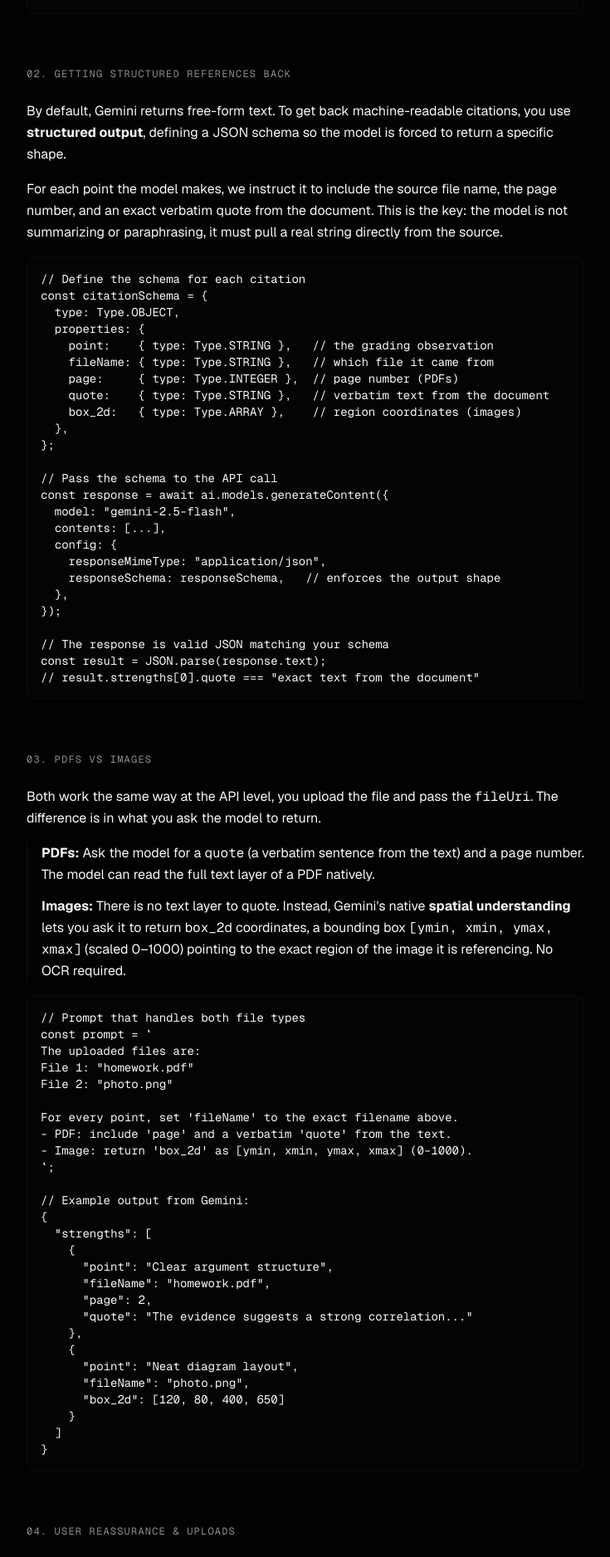
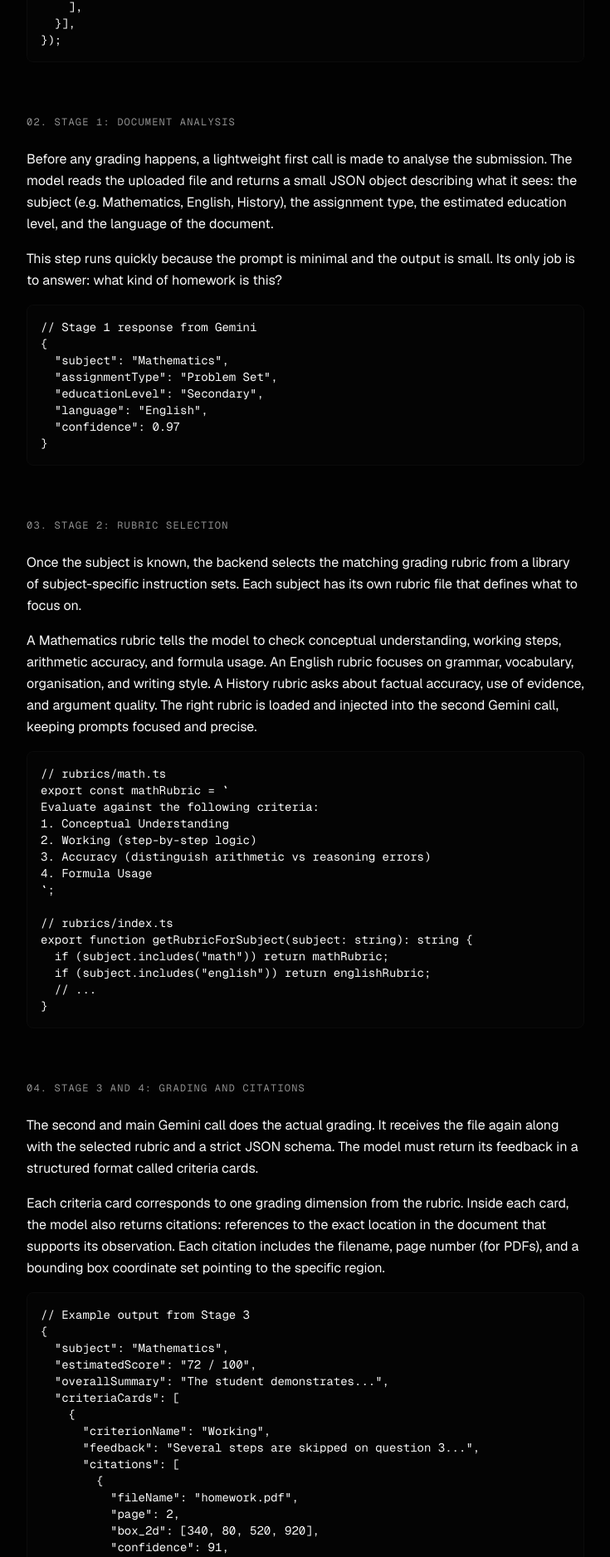
Before and after one commit to aungsh/document-referencing, a Next.js app: page /how-it-works in a window 1280 px wide. Shown: the part 814-2690 px from the top of the page at 83% size, without its empty margins (272-1007 px from the left). Built offline with nearby package versions, Linux system fonts and the light colour scheme.

Commit message:
docs: iupdate how it works

```diff
--- a/app/how-it-works/page.tsx
+++ b/app/how-it-works/page.tsx
@@ -29,42 +29,41 @@ export default function HowItWorks() {
           How it Works
         </h1>
         <p className="text-muted-foreground text-lg leading-relaxed">
-          How to use the Gemini API to analyze documents and get back
-          structured, source-linked responses.
+          A walkthrough of the multi-stage grading pipeline: how documents are analysed, how subjects are detected, and how every piece of feedback gets pinned to an exact location on the page.
         </p>
       </div>
 
       <div className="space-y-16">
+
         {/* 01 */}
         <section>
           <h2 className="text-xs text-muted-foreground font-mono uppercase tracking-widest mb-6">
-            01. The Core Idea
+            01. Uploading and Reading Documents
           </h2>
           <div className="space-y-4 text-foreground leading-relaxed">
             <p>
-              The model reads the document as part of the prompt and generates a
-              response grounded in its contents. You don&apos;t need to extract
-              text yourself or build a RAG pipeline, the model does it natively.
+              When you upload a file, it is sent to the Gemini Files API. Gemini stores a temporary copy and gives back a <code>fileUri</code>. That URI can then be included directly in a prompt as a first-class part, alongside your text instructions.
+            </p>
+            <p>
+              Gemini reads PDFs and images natively. You do not need to extract text, run OCR, or build any preprocessing pipeline. You just pass the file reference and ask your question.
             </p>
           </div>
           <div className="mt-4 bg-muted/30 p-4 rounded-lg overflow-x-auto text-sm font-mono border border-muted">
             <pre>
-              <code>{`// Step 1: Upload the file
+              <code>{`// Upload the file to Gemini's file storage
 const uploadedFile = await ai.files.upload({
   file: tempFilePath,
   config: { mimeType: file.type },
 });
 
-// Step 2: Pass the fileUri into the prompt
+// Reference the file in your prompt
 const response = await ai.models.generateContent({
-  model: "gemini-2.5-flash",
+  model: "gemini-3.1-flash-lite",
   contents: [{
     role: "user",
     parts: [
-      // The document itself — Gemini reads this natively
       { fileData: { fileUri: uploadedFile.uri, mimeType: uploadedFile.mimeType } },
-      // Your instructions
-      { text: prompt },
+      { text: "Your grading instructions here..." },
     ],
   }],
 });`}</code>
@@ -75,50 +74,26 @@ const response = await ai.models.generateContent({
         {/* 02 */}
         <section>
           <h2 className="text-xs text-muted-foreground font-mono uppercase tracking-widest mb-6">
-            02. Getting Structured References Back
+            02. Stage 1: Document Analysis
           </h2>
           <div className="space-y-4 text-foreground leading-relaxed">
             <p>
-              By default, Gemini returns free-form text. To get back
-              machine-readable citations, you use{" "}
-              <strong>structured output</strong>, defining a JSON schema so the
-              model is forced to return a specific shape.
+              Before any grading happens, a lightweight first call is made to analyse the submission. The model reads the uploaded file and returns a small JSON object describing what it sees: the subject (e.g. Mathematics, English, History), the assignment type, the estimated education level, and the language of the document.
             </p>
             <p>
-              For each point the model makes, we instruct it to include the
-              source file name, the page number, and an exact verbatim quote
-              from the document. This is the key: the model is not summarizing
-              or paraphrasing, it must pull a real string directly from the
-              source.
+              This step runs quickly because the prompt is minimal and the output is small. Its only job is to answer: what kind of homework is this?
             </p>
           </div>
           <div className="mt-4 bg-muted/30 p-4 rounded-lg overflow-x-auto text-sm font-mono border border-muted">
             <pre>
-              <code>{`// Define the schema for each citation
-const citationSchema = {
-  type: Type.OBJECT,
-  properties: {
-    point:    { type: Type.STRING },   // the grading observation
-    fileName: { type: Type.STRING },   // which file it came from
-    page:     { type: Type.INTEGER },  // page number (PDFs)
-    quote:    { type: Type.STRING },   // verbatim text from the document
-    box_2d:   { type: Type.ARRAY },    // region coordinates (images)
-  },
-};
-
-// Pass the schema to the API call
-const response = await ai.models.generateContent({
-  model: "gemini-2.5-flash",
-  contents: [...],
-  config: {
-    responseMimeType: "application/json",
-    responseSchema: responseSchema,   // enforces the output shape
-  },
-});
-
-// The response is valid JSON matching your schema
-const result = JSON.parse(response.text);
-// result.strengths[0].quote === "exact text from the document"`}</code>
+              <code>{`// Stage 1 response from Gemini
+{
+  "subject": "Mathematics",
+  "assignmentType": "Problem Set",
+  "educationLevel": "Secondary",
+  "language": "English",
+  "confidence": 0.97
+}`}</code>
             </pre>
           </div>
         </section>
@@ -126,59 +101,32 @@ const result = JSON.parse(response.text);
         {/* 03 */}
         <section>
           <h2 className="text-xs text-muted-foreground font-mono uppercase tracking-widest mb-6">
-            03. PDFs vs Images
+            03. Stage 2: Rubric Selection
           </h2>
           <div className="space-y-4 text-foreground leading-relaxed">
             <p>
-              Both work the same way at the API level, you upload the file and
-              pass the <code>fileUri</code>. The difference is in what you ask
-              the model to return.
+              Once the subject is known, the backend selects the matching grading rubric from a library of subject-specific instruction sets. Each subject has its own rubric file that defines what to focus on.
             </p>
-            <ul className="space-y-3 pl-4 border-l-2 border-muted">
-              <li>
-                <strong>PDFs:</strong> Ask the model for a <code>quote</code> (a
-                verbatim sentence from the text) and a <code>page</code> number.
-                The model can read the full text layer of a PDF natively.
-              </li>
-              <li>
-                <strong>Images:</strong> There is no text layer to quote.
-                Instead, Gemini&apos;s native{" "}
-                <strong>spatial understanding</strong> lets you ask it to return{" "}
-                <code>box_2d</code> coordinates, a bounding box{" "}
-                <code>[ymin, xmin, ymax, xmax]</code> (scaled 0–1000) pointing
-                to the exact region of the image it is referencing. No OCR
-                required.
-              </li>
-            </ul>
+            <p>
+              A Mathematics rubric tells the model to check conceptual understanding, working steps, arithmetic accuracy, and formula usage. An English rubric focuses on grammar, vocabulary, organisation, and writing style. A History rubric asks about factual accuracy, use of evidence, and argument quality. The right rubric is loaded and injected into the second Gemini call, keeping prompts focused and precise.
+            </p>
           </div>
           <div className="mt-4 bg-muted/30 p-4 rounded-lg overflow-x-auto text-sm font-mono border border-muted">
             <pre>
-              <code>{`// Prompt that handles both file types
-const prompt = \`
-The uploaded files are:
-File 1: "homework.pdf"
-File 2: "photo.png"
-
-For every point, set 'fileName' to the exact filename above.
-- PDF: include 'page' and a verbatim 'quote' from the text.
-- Image: return 'box_2d' as [ymin, xmin, ymax, xmax] (0–1000).
+              <code>{`// rubrics/math.ts
+export const mathRubric = \`
+Evaluate against the following criteria:
+1. Conceptual Understanding
+2. Working (step-by-step logic)
+3. Accuracy (distinguish arithmetic vs reasoning errors)
+4. Formula Usage
 \`;
 
-// Example output from Gemini:
-{
-  "strengths": [
-    {
-      "point": "Clear argument structure",
-      "fileName": "homework.pdf",
-      "page": 2,
-      "quote": "The evidence suggests a strong correlation..."
-    },
-    {
-      "point": "Neat diagram layout",
-      "fileName": "photo.png",
-      "box_2d": [120, 80, 400, 650]
-    }
-  ]
+// rubrics/index.ts
+export function getRubricForSubject(subject: string): string {
+  if (subject.includes("math")) return mathRubric;
+  if (subject.includes("english")) return englishRubric;
+  // ...
 }`}</code>
             </pre>
           </div>
@@ -187,22 +135,112 @@ For every point, set 'fileName' to the exact filename above.
         {/* 04 */}
         <section>
           <h2 className="text-xs text-muted-foreground font-mono uppercase tracking-widest mb-6">
-            04. User Reassurance &amp; Uploads
+            04. Stage 3 and 4: Grading and Citations
           </h2>
           <div className="space-y-4 text-foreground leading-relaxed">
             <p>
-              To reassure users, you can show a popup confirming their document
-              was received and display the raw content on screen.{" "}
-              <strong>This is independent of the Gemini API</strong>.
+              The second and main Gemini call does the actual grading. It receives the file again along with the selected rubric and a strict JSON schema. The model must return its feedback in a structured format called criteria cards.
             </p>
             <p>
-              The upload confirmation is standard frontend UI triggered when a
-              file is saved to your database or cloud storage (e.g., S3).
-              Showing the raw document alongside the AI response is then just a
-              matter of rendering the file from its stored URL in a viewer.
+              Each criteria card corresponds to one grading dimension from the rubric. Inside each card, the model also returns citations: references to the exact location in the document that supports its observation. Each citation includes the filename, page number (for PDFs), and a bounding box coordinate set pointing to the specific region.
+            </p>
+          </div>
+          <div className="mt-4 bg-muted/30 p-4 rounded-lg overflow-x-auto text-sm font-mono border border-muted">
+            <pre>
+              <code>{`// Example output from Stage 3
+{
+  "subject": "Mathematics",
+  "estimatedScore": "72 / 100",
+  "overallSummary": "The student demonstrates...",
+  "criteriaCards": [
+    {
+      "criterionName": "Working",
+      "feedback": "Several steps are skipped on question 3...",
+      "citations": [
+        {
+          "fileName": "homework.pdf",
+          "page": 2,
+          "box_2d": [340, 80, 520, 920],
+          "confidence": 91,
+          "reasoning": "Question 3 working area"
+        }
+      ]
+    }
+  ],
+  "teacherDiscussionQuestions": [
+    "Can you walk me through how you set up the equation on page 2?"
+  ]
+}`}</code>
+            </pre>
+          </div>
+        </section>
+
+        {/* 05 */}
+        <section>
+          <h2 className="text-xs text-muted-foreground font-mono uppercase tracking-widest mb-6">
+            05. Stage 5: Citation Validation
+          </h2>
+          <div className="space-y-4 text-foreground leading-relaxed">
+            <p>
+              After grading, the server runs a validation pass over every citation before sending anything to the browser. Two types of bad citations are removed automatically.
+            </p>
+            <ul className="space-y-3 pl-4 border-l-2 border-muted">
+              <li>
+                <strong>Low confidence:</strong> If the model returns a confidence score below 70, the bounding box is stripped. The written feedback still appears, but no highlight is drawn on the document.
+              </li>
+              <li>
+                <strong>Full-page hallucinations:</strong> If the bounding box covers more than 80% of the page area, it is treated as a vague placeholder and removed. Gemini sometimes does this when it cannot pinpoint a specific region.
+              </li>
+            </ul>
+            <p>
+              The result is that only high-confidence, spatially specific citations ever reach the frontend.
             </p>
           </div>
         </section>
+
+        {/* 06 */}
+        <section>
+          <h2 className="text-xs text-muted-foreground font-mono uppercase tracking-widest mb-6">
+            06. How Box Coordinates Map to the Screen
+          </h2>
+          <div className="space-y-4 text-foreground leading-relaxed">
+            <p>
+              Gemini returns bounding boxes as <code>[ymin, xmin, ymax, xmax]</code>, scaled from 0 to 1000, where 0 is the top-left corner of the image or page and 1000 is the bottom-right.
+            </p>
+            <p>
+              <strong>For images:</strong> The browser renders the image with <code>object-contain</code>, which can add empty space (letterboxing) on either side to preserve the aspect ratio. The frontend measures the natural pixel dimensions of the image and the actual rendered element size, calculates exactly how much letterboxing exists, and then converts the 0-to-1000 coordinates into precise pixel positions. The highlight div is drawn over the actual image pixels, not the element bounding box.
+            </p>
+            <p>
+              <strong>For PDFs:</strong> Each page is rendered onto a canvas by the PDF library. A <code>ResizeObserver</code> watches the canvas element and records its exact pixel width and height after each render. When a highlight is triggered, the 0-to-1000 coordinates are multiplied against those real canvas dimensions to produce pixel-accurate positions. This means the highlight stays correct even if the viewer is resized or the PDF page changes.
+            </p>
+          </div>
+          <div className="mt-4 bg-muted/30 p-4 rounded-lg overflow-x-auto text-sm font-mono border border-muted">
+            <pre>
+              <code>{`// Converting box_2d to pixel positions (images)
+const scale = Math.min(elemW / natW, elemH / natH); // object-contain scale
+const renderedW = natW * scale;
+const renderedH = natH * scale;
+const offsetLeft = (elemW - renderedW) / 2; // letterbox gap
+const offsetTop  = (elemH - renderedH) / 2;
+
+const highlight = {
+  top:    offsetTop  + (box[0] / 1000) * renderedH,
+  left:   offsetLeft + (box[1] / 1000) * renderedW,
+  height: ((box[2] - box[0]) / 1000) * renderedH,
+  width:  ((box[3] - box[1]) / 1000) * renderedW,
+};
+
+// For PDFs, same math but using canvas pixel dimensions directly
+const highlight = {
+  top:    (box[0] / 1000) * canvas.clientHeight,
+  left:   (box[1] / 1000) * canvas.clientWidth,
+  height: ((box[2] - box[0]) / 1000) * canvas.clientHeight,
+  width:  ((box[3] - box[1]) / 1000) * canvas.clientWidth,
+};`}</code>
+            </pre>
+          </div>
+        </section>
+
       </div>
 
       <div className="mt-20 pt-8 border-t border-muted">
```
